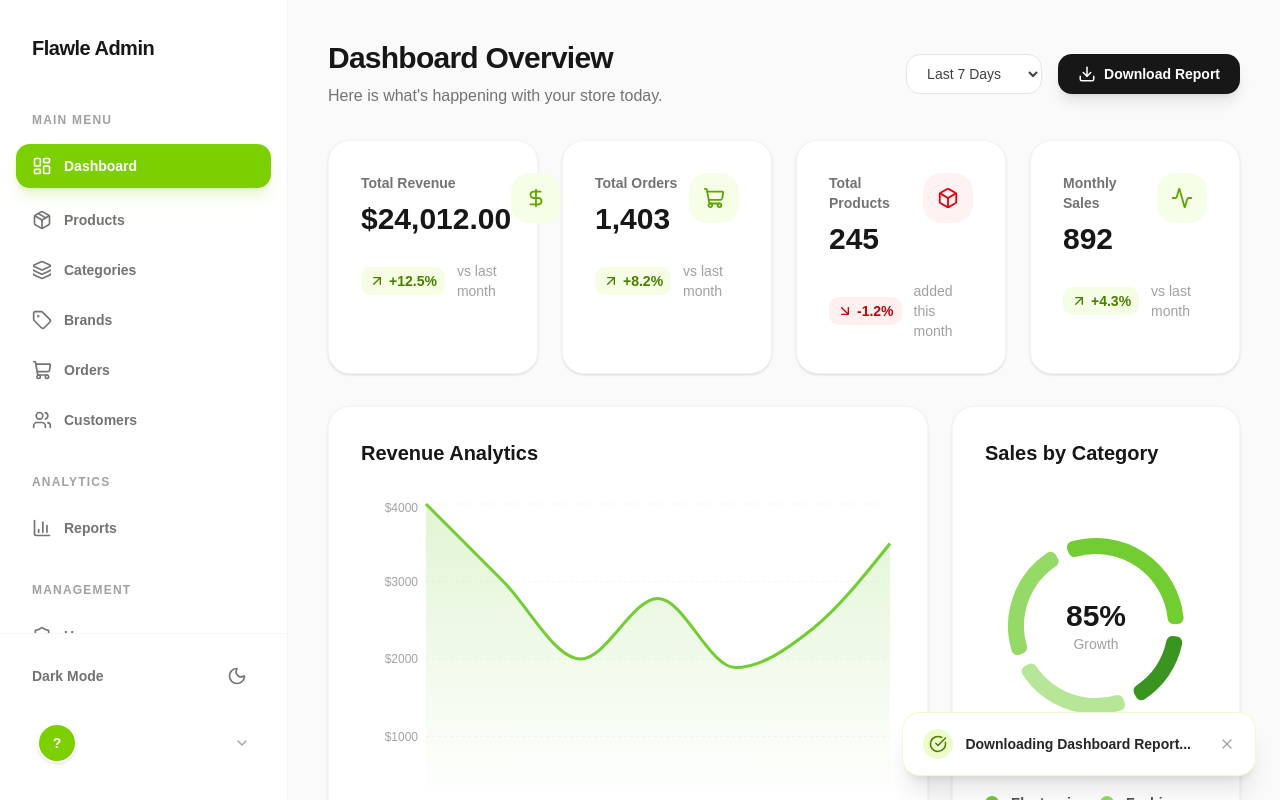
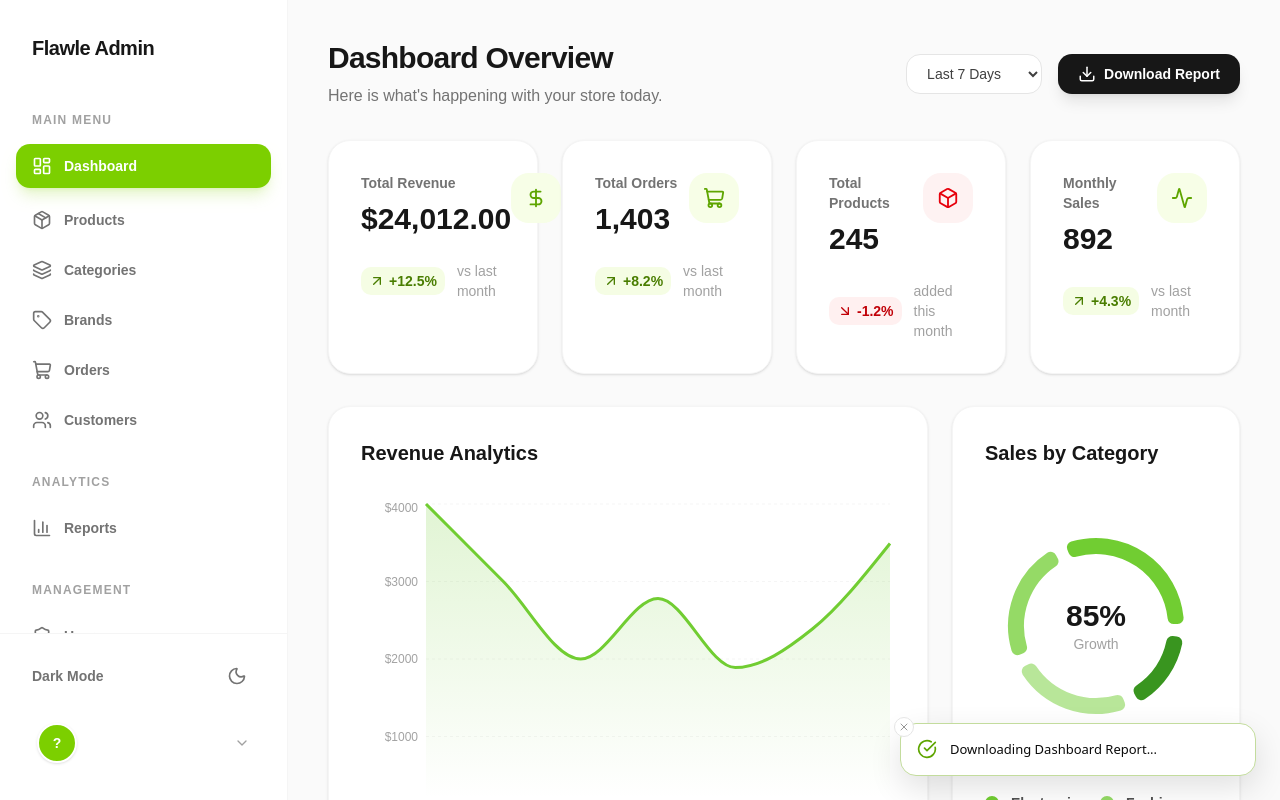
Before and after one commit to bini34/Flawle, a Next.js app in the folder web/: page / in a window 1280 px wide. Both pictures are taken after a click on the button "Download Report". Shown: the top 800 px of the page. Built offline with nearby package versions, Linux system fonts and the light colour scheme.

Commit message:
feat(auth): integrate toast notifications for password actions and enhance validation

```diff
--- a/web/components/Providers.tsx
+++ b/web/components/Providers.tsx
@@ -1,7 +1,8 @@
 "use client";
 
 import React, { createContext, useContext, useEffect, useState } from "react";
-import { CheckCircle, AlertCircle, X } from "lucide-react";
+import { CheckCircle, AlertCircle } from "lucide-react";
+import { toast, Toaster } from "sonner";
 
 // --- Toast Context ---
 
@@ -18,46 +19,8 @@ export const useToast = () => {
   return context;
 };
 
-const ToastMessage = ({
-  message,
-  type,
-  onClose,
-}: {
-  message: string;
-  type: "success" | "error";
-  onClose: () => void;
-}) => {
-  useEffect(() => {
-    const timer = setTimeout(onClose, 3000);
-    return () => clearTimeout(timer);
-  }, [onClose]);
-
-  return (
-    <div
-      className={`animate-slideUp pointer-events-auto flex items-center gap-3 rounded-2xl border px-5 py-4 shadow-xl transition-colors ${
-        type === "success"
-          ? "border-lime-100 bg-white text-neutral-800 dark:border-lime-900/30 dark:bg-neutral-800 dark:text-neutral-200"
-          : "border-red-100 bg-white text-neutral-800 dark:border-red-900/30 dark:bg-neutral-800 dark:text-neutral-200"
-      }`}
-    >
-      <div
-        className={`rounded-full p-1.5 ${type === "success" ? "bg-lime-100 text-lime-700 dark:bg-lime-900/50 dark:text-lime-400" : "bg-red-100 text-red-600 dark:bg-red-900/50 dark:text-red-400"}`}
-      >
-        {type === "success" ? (
-          <CheckCircle size={18} />
-        ) : (
-          <AlertCircle size={18} />
-        )}
-      </div>
-      <p className="text-sm font-semibold">{message}</p>
-      <button
-        onClick={onClose}
-        className="ml-4 text-neutral-400 hover:text-neutral-600 dark:hover:text-neutral-200"
-      >
-        <X size={16} />
-      </button>
-    </div>
-  );
+const showToast = (message: string, type: "success" | "error" = "success") => {
+  toast[type](message);
 };
 
 // --- Theme Context ---
@@ -79,10 +42,6 @@ export const useTheme = () => {
 // --- Main Provider Wrapper ---
 
 export const Providers = ({ children }: { children: React.ReactNode }) => {
-  const [toasts, setToasts] = useState<
-    { id: number; message: string; type: "success" | "error" }[]
-  >([]);
-
   // Theme State
   const [isDarkMode, setIsDarkMode] = useState(false);
   const [themeReady, setThemeReady] = useState(false);
@@ -114,33 +73,34 @@ export const Providers = ({ children }: { children: React.ReactNode }) => {
     setIsDarkMode((prev) => !prev);
   };
 
-  const showToast = (
-    message: string,
-    type: "success" | "error" = "success"
-  ) => {
-    const id = Date.now();
-    setToasts((prev) => [...prev, { id, message, type }]);
-  };
-
-  const removeToast = (id: number) => {
-    setToasts((prev) => prev.filter((t) => t.id !== id));
-  };
-
   return (
     <ThemeContext.Provider value={{ isDarkMode, toggleTheme }}>
       <ToastContext.Provider value={{ showToast }}>
         {children}
-        {/* Toast Container */}
-        <div className="pointer-events-none fixed right-6 bottom-6 z-[70] flex flex-col gap-3">
-          {toasts.map((toast) => (
-            <ToastMessage
-              key={toast.id}
-              message={toast.message}
-              type={toast.type}
-              onClose={() => removeToast(toast.id)}
-            />
-          ))}
-        </div>
+        <Toaster
+          theme={isDarkMode ? "dark" : "light"}
+          position="bottom-right"
+          closeButton
+          duration={4500}
+          icons={{
+            success: (
+              <CheckCircle
+                size={20}
+                className="text-lime-600 dark:text-lime-400"
+              />
+            ),
+            error: (
+              <AlertCircle
+                size={20}
+                className="text-red-500 dark:text-red-400"
+              />
+            ),
+          }}
+          toastOptions={{
+            className: "app-toast",
+            classNames: { title: "font-semibold" },
+          }}
+        />
       </ToastContext.Provider>
     </ThemeContext.Provider>
   );
--- a/web/components/auth/SetNewPasswordForm.tsx
+++ b/web/components/auth/SetNewPasswordForm.tsx
@@ -1,9 +1,31 @@
+"use client";
+
 import Input from "@/components/shared/Input";
-import { LockKeyhole, ShieldCheck } from "lucide-react";
+import { LockKeyhole, ShieldCheck, LoaderCircle } from "lucide-react";
+import { useActionState } from "react";
+import { useRouter } from "next/navigation";
+import { useToast } from "@/components/Providers";
+import { setNewPasswordAction } from "@/features/auth/actions";
 
 export default function SetNewPasswordForm() {
+  const router = useRouter();
+  const { showToast } = useToast();
+  const [formState, formAction, pending] = useActionState(
+    async (
+      previousState: Parameters<typeof setNewPasswordAction>[0],
+      formData: FormData
+    ) => {
+      const result = await setNewPasswordAction(previousState, formData);
+      if (result.success) {
+        showToast("Your password has been changed successfully.");
+        router.replace("/login");
+      }
+      return result;
+    },
+    { success: false, errors: {} }
+  );
   return (
-    <form className="space-y-5">
+    <form className="space-y-5" action={formAction}>
       <div className="rounded-2xl border border-lime-200/70 bg-lime-50 px-4 py-3 dark:border-lime-500/20 dark:bg-lime-500/10">
         <p className="flex items-center gap-2 text-sm font-medium text-neutral-700 dark:text-neutral-200">
           <ShieldCheck size={18} className="shrink-0 text-lime-600" />
@@ -22,11 +44,15 @@ export default function SetNewPasswordForm() {
           <LockKeyhole
             size={19}
             aria-hidden="true"
-            className="pointer-events-none absolute left-4 top-1/2 -translate-y-1/2 text-neutral-400"
+            className="pointer-events-none absolute top-1/2 left-4 -translate-y-1/2 text-neutral-400"
           />
           <Input
             id="new-password"
-            name="password"
+            name="newPassword"
+            aria-invalid={Boolean(formState.errors.newPassword)}
+            aria-describedby={
+              formState.errors.newPassword ? "new-password-error" : undefined
+            }
             type="password"
             autoComplete="new-password"
             minLength={8}
@@ -47,11 +73,17 @@ export default function SetNewPasswordForm() {
           <LockKeyhole
             size={19}
             aria-hidden="true"
-            className="pointer-events-none absolute left-4 top-1/2 -translate-y-1/2 text-neutral-400"
+            className="pointer-events-none absolute top-1/2 left-4 -translate-y-1/2 text-neutral-400"
           />
           <Input
             id="confirm-password"
-            name="confirm"
+            name="confirmPassword"
+            aria-invalid={Boolean(formState.errors.confirmPassword)}
+            aria-describedby={
+              formState.errors.confirmPassword
+                ? "confirm-password-error"
+                : undefined
+            }
             type="password"
             autoComplete="new-password"
             minLength={8}
@@ -61,19 +93,41 @@ export default function SetNewPasswordForm() {
         </div>
       </div>
 
+      {formState.errors.newPassword && (
+        <p
+          id="new-password-error"
+          role="alert"
+          className="text-sm text-red-500"
+        >
+          {formState.errors.newPassword[0]}
+        </p>
+      )}
+      {formState.errors.confirmPassword && (
+        <p
+          id="confirm-password-error"
+          role="alert"
+          className="text-sm text-red-500"
+        >
+          {formState.errors.confirmPassword[0]}
+        </p>
+      )}
       <button
+        disabled={pending || formState.success}
+        aria-busy={pending || formState.success}
         type="submit"
-        className="mt-2 flex w-full items-center justify-center gap-2 rounded-2xl
-                   bg-neutral-900 px-5 py-3.5 text-sm font-bold text-white
-                   shadow-lg shadow-neutral-900/15 transition
-                   hover:-translate-y-0.5 hover:bg-neutral-800
-                   focus-visible:outline-none focus-visible:ring-4 focus-visible:ring-lime-500/40
-                   active:translate-y-0
-                   dark:bg-lime-400 dark:text-neutral-950 dark:shadow-none
-                   dark:hover:bg-lime-300"
+        className="mt-2 flex w-full items-center justify-center gap-2 rounded-2xl bg-neutral-900 px-5 py-3.5 text-sm font-bold text-white shadow-lg shadow-neutral-900/15 transition hover:-translate-y-0.5 hover:bg-neutral-800 focus-visible:ring-4 focus-visible:ring-lime-500/40 focus-visible:outline-none active:translate-y-0 disabled:cursor-not-allowed disabled:opacity-70 dark:bg-lime-400 dark:text-neutral-950 dark:shadow-none dark:hover:bg-lime-300"
       >
-        <ShieldCheck size={18} aria-hidden="true" />
-        Save new password
+        {pending || formState.success ? (
+          <span role="status">
+            <LoaderCircle className="size-5 animate-spin" aria-hidden="true" />
+            <span className="sr-only">Saving password...</span>
+          </span>
+        ) : (
+          <>
+            <ShieldCheck size={18} aria-hidden="true" />
+            Save new password
+          </>
+        )}
       </button>
     </form>
   );
--- a/web/components/auth/loginForm.tsx
+++ b/web/components/auth/loginForm.tsx
@@ -3,20 +3,40 @@
 import Input from "@/components/shared/Input";
 import { useActionState } from "react";
 import { authenticateAction } from "@/features/auth/actions";
-import { Mail, Lock } from "lucide-react";
+import { Mail, Lock, LoaderCircle } from "lucide-react";
 import Link from "next/link";
+import { useRouter } from "next/navigation";
+import { useToast } from "@/components/Providers";
 
 function LoginForm() {
-  const [formState, formAction, pending] = useActionState(authenticateAction, {
-    success: false,
-    errors: {},
-    user: null,
-  });
+  const router = useRouter();
+  const { showToast } = useToast();
+  const [formState, formAction, pending] = useActionState(
+    async (
+      previousState: Parameters<typeof authenticateAction>[0],
+      formData: FormData
+    ) => {
+      const result = await authenticateAction(previousState, formData);
+      if (result.success) {
+        showToast("Signed in successfully.");
+        router.replace("/");
+      }
+      return result;
+    },
+    {
+      success: false,
+      errors: {},
+      user: null,
+    }
+  );
 
   return (
     <form id="auth-form" className="space-y-6" action={formAction}>
       <div>
-        <label htmlFor="login-email" className="mb-2 block text-sm font-bold text-neutral-700 dark:text-neutral-300">
+        <label
+          htmlFor="login-email"
+          className="mb-2 block text-sm font-bold text-neutral-700 dark:text-neutral-300"
+        >
           Email
         </label>
         <div className="relative">
@@ -41,7 +61,10 @@ function LoginForm() {
       </div>
 
       <div>
-        <label htmlFor="login-password" className="mb-2 block text-sm font-bold text-neutral-700 dark:text-neutral-300">
+        <label
+          htmlFor="login-password"
+          className="mb-2 block text-sm font-bold text-neutral-700 dark:text-neutral-300"
+        >
           Password
         </label>
         <div className="relative">
@@ -53,7 +76,7 @@ function LoginForm() {
             type="password"
             id="login-password"
             name="password"
-            defaultValue={"Badmin@123"}
+            defaultValue={"Bfla@#5465"}
             aria-invalid={Boolean(formState.errors.password)}
             placeholder="••••••••"
           />
@@ -77,11 +100,15 @@ function LoginForm() {
 
       <button
         type="submit"
-        disabled={pending}
+        disabled={pending || formState.success}
+        aria-busy={pending || formState.success}
         className="flex w-full items-center justify-center rounded-xl bg-neutral-900 py-3.5 font-bold text-white shadow-lg shadow-neutral-900/20 transition-all hover:bg-neutral-800 disabled:opacity-70 dark:bg-white dark:text-neutral-900 dark:shadow-none dark:hover:bg-neutral-200"
       >
-        {pending ? (
-          <span className="loading loading-spinner">loading</span>
+        {pending || formState.success ? (
+          <span role="status">
+            <LoaderCircle className="size-5 animate-spin" aria-hidden="true" />
+            <span className="sr-only">Signing in...</span>
+          </span>
         ) : (
           "Sign In"
         )}
```
Also changed, not shown: web/features/auth/actions.ts (+38 -12 lines), web/features/auth/schemas.ts (+13 -6 lines).
